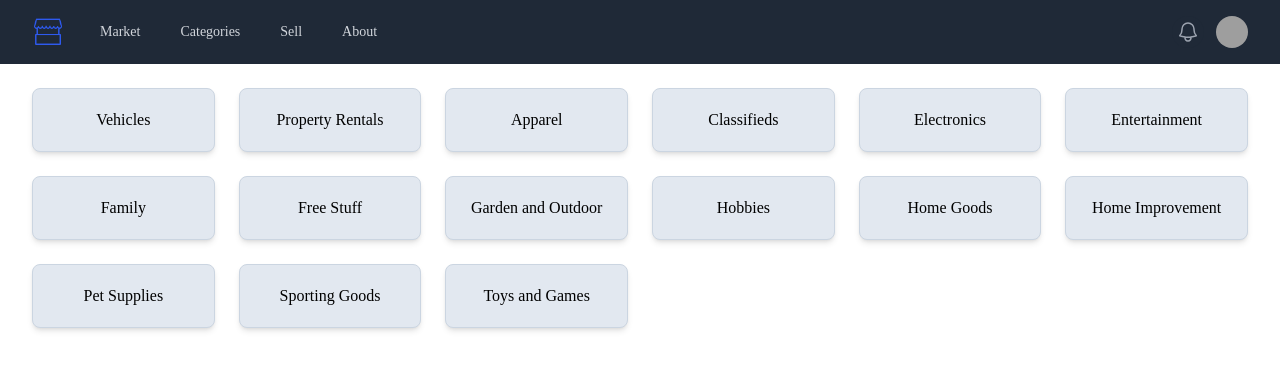
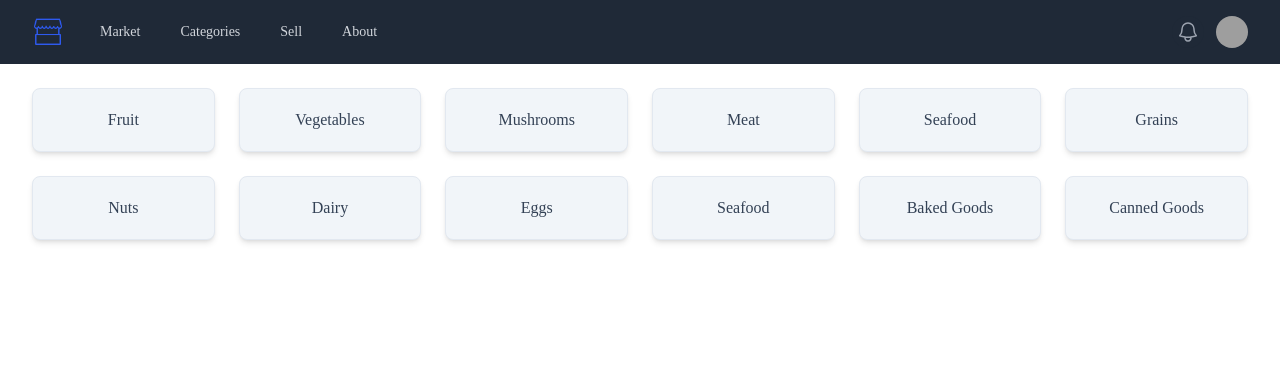
Before and after one commit to GrantLicata/Marketplace, a React (Create React App) app in the folder client/: page /categories in a window 1280 px wide. Shown: the top 370 px of the page. Built offline with nearby package versions, Linux system fonts and the light colour scheme; grey boxes are pictures that could not be loaded; a web font is replaced by a local one.

Commit message:
Pivoting categories to farm goods

```diff
--- a/client/src/components/Categories.js
+++ b/client/src/components/Categories.js
@@ -1,22 +1,39 @@
 import React from 'react'
 import { Link } from 'react-router-dom'
 
+// const categories = [
+//   { name: 'Vehicles', href: '/categories/vehicles' },
+//   { name: 'Property Rentals', href: '/categories/property_rentals' },
+//   { name: 'Apparel', href: '/categories/apparel' },
+//   { name: 'Classifieds', href: '/categories/classifieds' },
+//   { name: 'Electronics', href: '/categories/electronics' },
+//   { name: 'Entertainment', href: '/categories/entertainment' },
+//   { name: 'Family', href: '/categories/family' },
+//   { name: 'Free Stuff', href: '/categories/free_stuff' },
+//   { name: 'Garden and Outdoor', href: '/categories/garden_and_outdoor' },
+//   { name: 'Hobbies', href: '/categories/hobbies' },
+//   { name: 'Home Goods', href: '/categories/home_goods' },
+//   { name: 'Home Improvement', href: '/categories/home_improvement' },
+//   { name: 'Pet Supplies', href: '/categories/pet_supplies' },
+//   { name: 'Sporting Goods', href: '/categories/sporting_goods' },
+//   { name: 'Toys and Games', href: '/categories/toys_and_games' },
+// ]
+
+// Pivoting to small community farm support
+// Images to be provided on each category card eventually
 const categories = [
-  { name: 'Vehicles', href: '/categories/vehicles' },
-  { name: 'Property Rentals', href: '/categories/property_rentals' },
-  { name: 'Apparel', href: '/categories/apparel' },
-  { name: 'Classifieds', href: '/categories/classifieds' },
-  { name: 'Electronics', href: '/categories/electronics' },
-  { name: 'Entertainment', href: '/categories/entertainment' },
-  { name: 'Family', href: '/categories/family' },
-  { name: 'Free Stuff', href: '/categories/free_stuff' },
-  { name: 'Garden and Outdoor', href: '/categories/garden_and_outdoor' },
-  { name: 'Hobbies', href: '/categories/hobbies' },
-  { name: 'Home Goods', href: '/categories/home_goods' },
-  { name: 'Home Improvement', href: '/categories/home_improvement' },
-  { name: 'Pet Supplies', href: '/categories/pet_supplies' },
-  { name: 'Sporting Goods', href: '/categories/sporting_goods' },
-  { name: 'Toys and Games', href: '/categories/toys_and_games' },
+  { name: 'Fruit', href: '/categories/fruit', image: '' },
+  { name: 'Vegetables', href: '/categories/vegetables', image: '' },
+  { name: 'Mushrooms', href: '/categories/mushrooms', image: '' },
+  { name: 'Meat', href: '/categories/meat', image: '' },
+  { name: 'Seafood', href: '/categories/seafood', image: '' },
+  { name: 'Grains', href: '/categories/grains', image: '' },
+  { name: 'Nuts', href: '/categories/nuts', image: '' },
+  { name: 'Dairy', href: '/categories/dairy', image: '' },
+  { name: 'Eggs', href: '/categories/eggs', image: '' },
+  { name: 'Seafood', href: '/categories/seafood', image: '' },
+  { name: 'Baked Goods', href: '/categories/baked_goods', image: '' },
+  { name: 'Canned Goods', href: '/categories/canned_goods', image: '' },
 ]
 
 const Categories = () => {
@@ -27,7 +44,7 @@ const Categories = () => {
           <Link
             key={item.name}
             to={item.href}
-            className='w-auto h-16 flex justify-center items-center p-4 bg-slate-200 border border-slate-300 text-center rounded-lg shadow-md'
+            className='w-auto h-16 flex justify-center items-center p-4 text-slate-700 bg-slate-100 border border-slate-200 text-center rounded-lg shadow-md'
           >
             {item.name}
           </Link>
```
